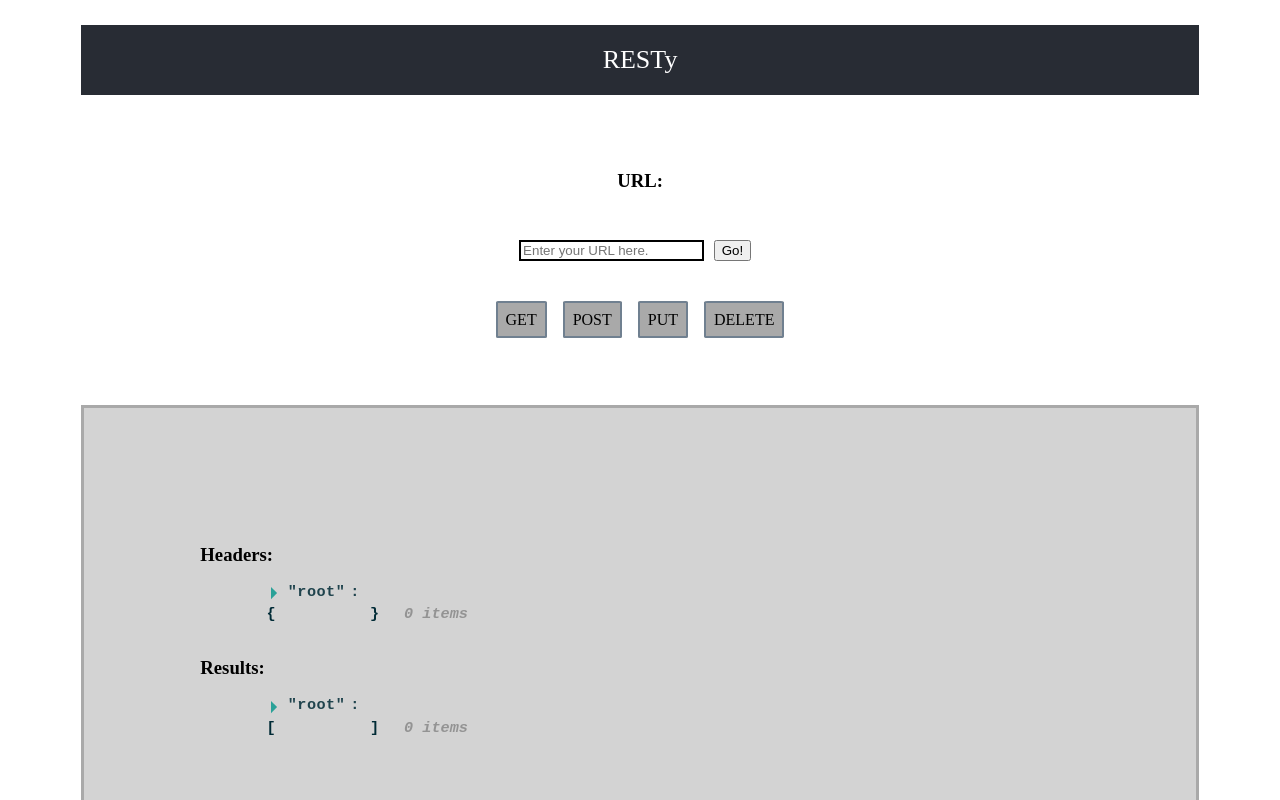
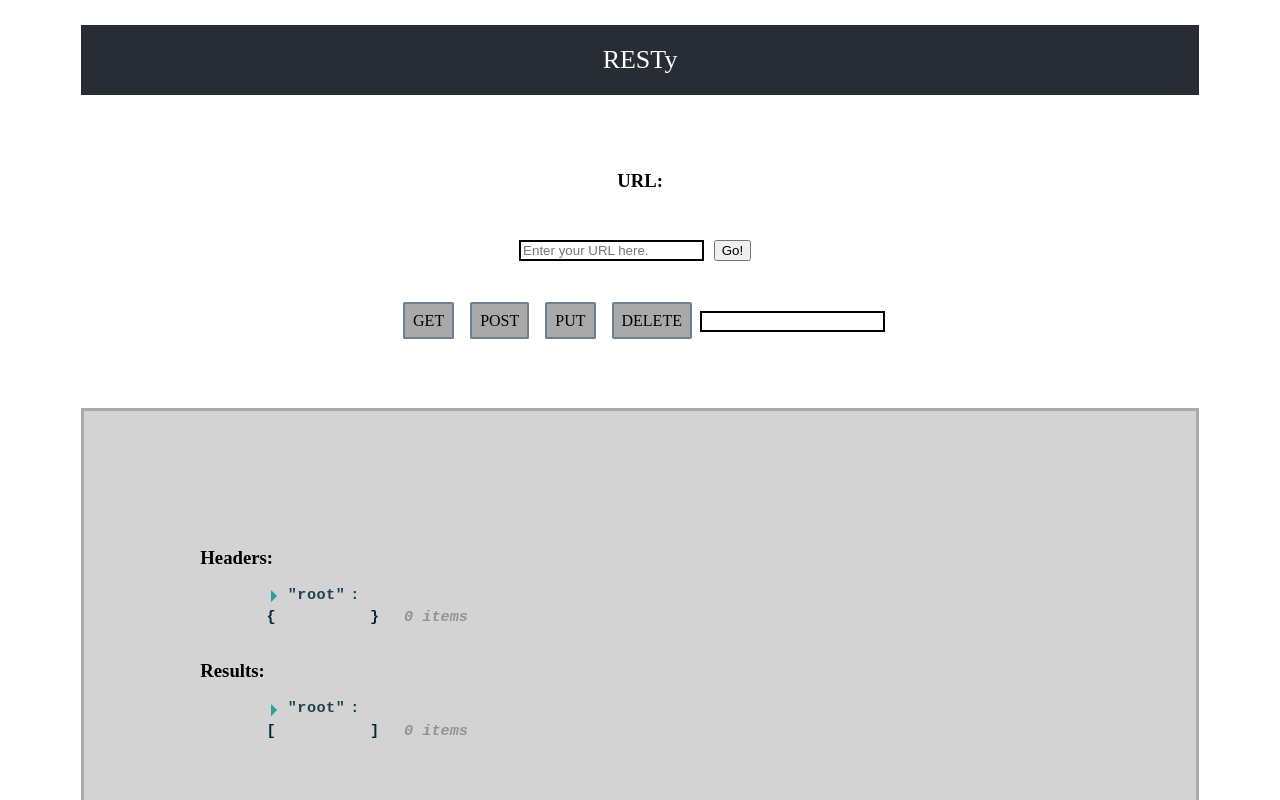
Before and after one commit to alex-whan-401-advanced-javascript/resty, a React (Create React App) app: page / in a window 1280 px wide. Shown: the top 800 px of the page. Built offline with nearby package versions, Linux system fonts and the light colour scheme.

Commit message:
Added extra input field in form to allow for POST/PUT body data entry

```diff
--- a/src/components/form/form.js
+++ b/src/components/form/form.js
@@ -92,6 +92,12 @@ class Form extends React.Component {
             >
               DELETE
             </span>
+
+            <input
+              name="data"
+              onChange={this.handleDataBody}
+              defaultValue={this.state.request.data}
+            />
           </div>
         </form>
       </div>
```
